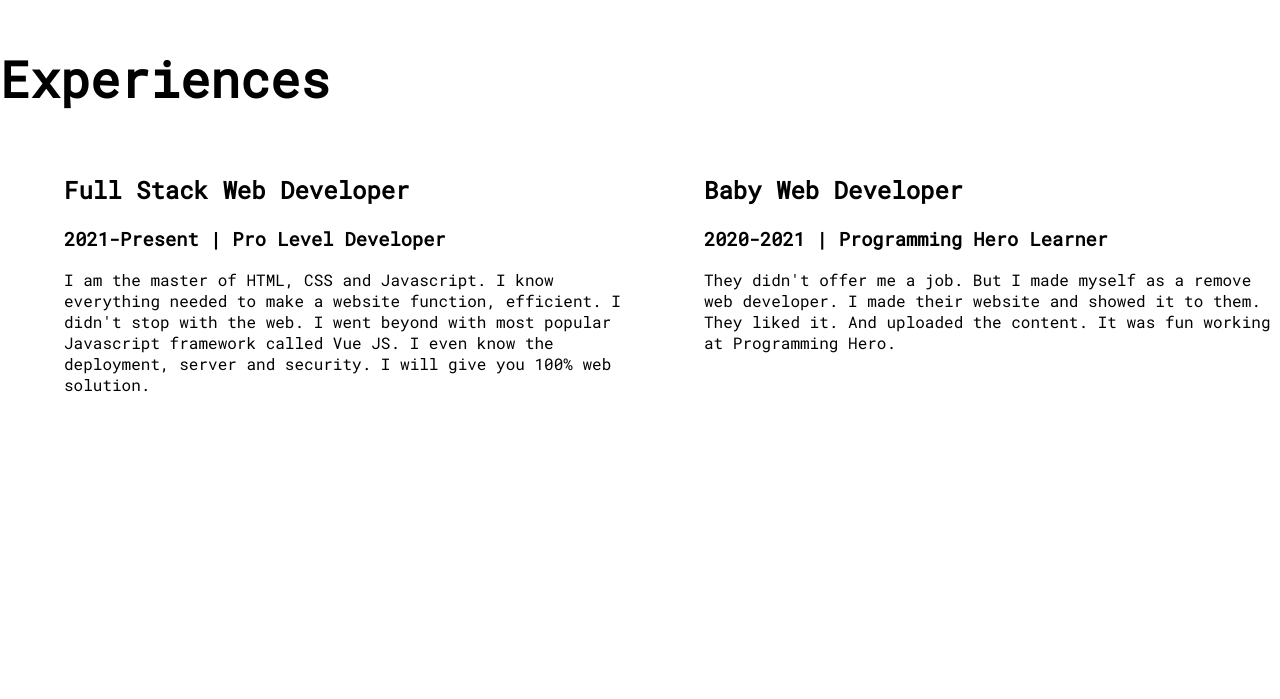
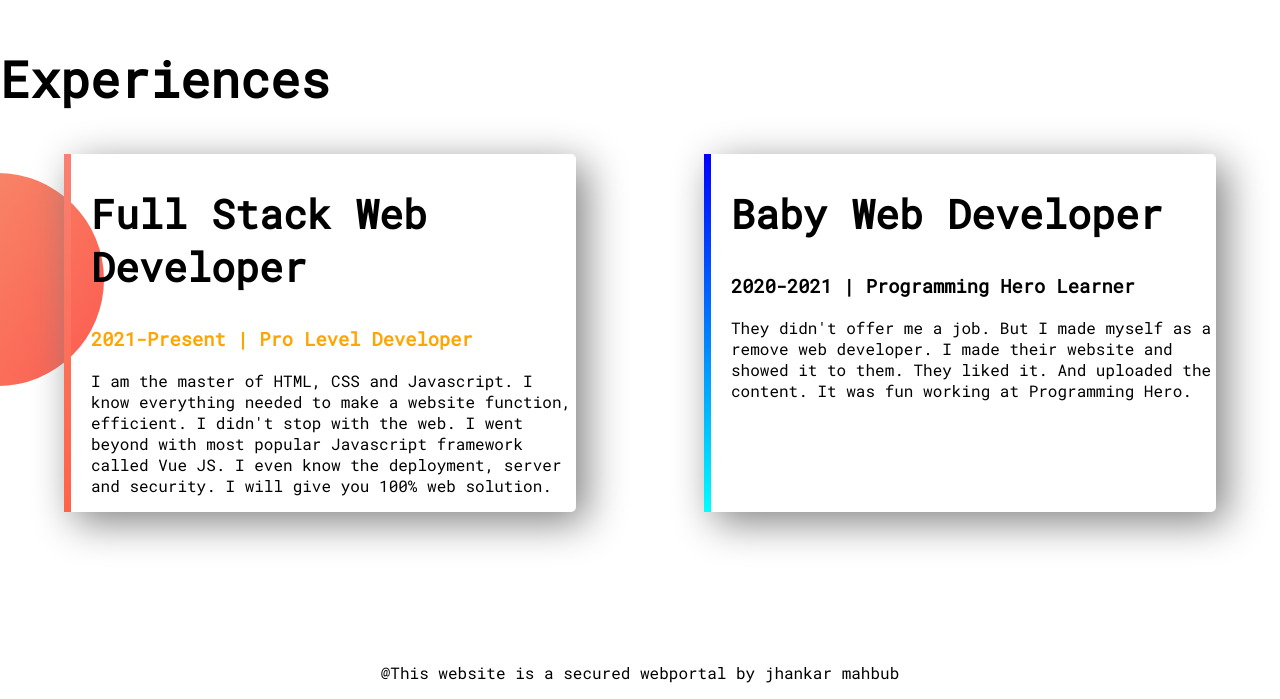
Before and after one commit to Arpan75/developer-portfolio, a plain HTML site: page index.html in a window 1280 px wide. Shown: the part 1387-2086 px from the top of the page. Before the commit the page ends 1948 px from the top, so only its background shows below. Drawn offline with Linux system fonts and the light colour scheme.

Commit message:
the last items are added in this website

```diff
--- a/index.html
+++ b/index.html
@@ -52,26 +52,32 @@
 
     <!-- experience area -->
 
-    <section>
+    <section class="experience-area">
         <h1>Experiences</h1>
         <div class="flexible-container">
-            <div class="half-width">
+            <div id="experience-1" class="experience-item">
                 <h2>Full Stack Web Developer</h2>
-                <h3>2021-Present | Pro Level Developer</h3>
+                <h3 class="orange-color">2021-Present | Pro Level Developer</h3>
                 <p>I am the master of HTML, CSS and Javascript. I know everything needed to make a website function,
-                    efficient. I didn't stop with the web. I went beyond with most popular Javascript framework called
+                    efficient. I didn't stop with the web. I went beyond with most popular Javascript framework
+                    called
                     Vue
                     JS. I even know the deployment, server and security. I will give you 100% web solution.</p>
             </div>
-            <div class="half-width">
+            <div id="experience-2" class="experience-item">
                 <h2>Baby Web Developer</h2>
-                <h3>2020-2021 | Programming Hero Learner</h3>
+                <h3 class="orange color">2020-2021 | Programming Hero Learner</h3>
                 <p>They didn't offer me a job. But I made myself as a remove web developer. I made their website and
                     showed
                     it to them. They liked it. And uploaded the content. It was fun working at Programming Hero.</p>
             </div>
         </div>
     </section>
+
+    <!-- footer section -->
+    <footer>
+        <p>@This website is a secured webportal by jhankar mahbub</p>
+    </footer>
 </body>
 
 </html>
--- a/style.css
+++ b/style.css
@@ -13,6 +13,10 @@ body {
 
 h1 {
     font-size: 50px;
+}
+
+h2 {
+    font-size: 40px;
 }
 
 .flexible-container {
@@ -50,3 +54,36 @@ h1 {
     background-repeat: no-repeat;
     background-position: right;
 }
+
+/* experience item */
+.experience-item {
+    width: 80%;
+    margin-left: 5%;
+    margin-right: 5%;
+    padding-left: 20px;
+    box-shadow: 10px 10px 40px gray;
+    border-radius: 5px;
+}
+
+.experience-area {
+    background-image: url(images/exp-bg.png);
+    background-repeat: no-repeat;
+    background-position: left;
+}
+
+#experience-1 {
+    border-left: 7px solid;
+    border-image: linear-gradient(salmon, tomato);
+    border-image-slice: 1;
+}
+
+#experience-2 {
+    border-left: 7px solid;
+    border-image: linear-gradient(blue, cyan);
+    border-image-slice: 1;
+}
+
+/* footer */
+footer p {
+    text-align: center;
+}
```
